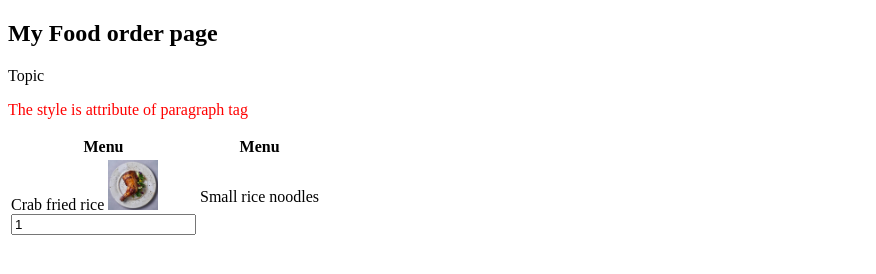
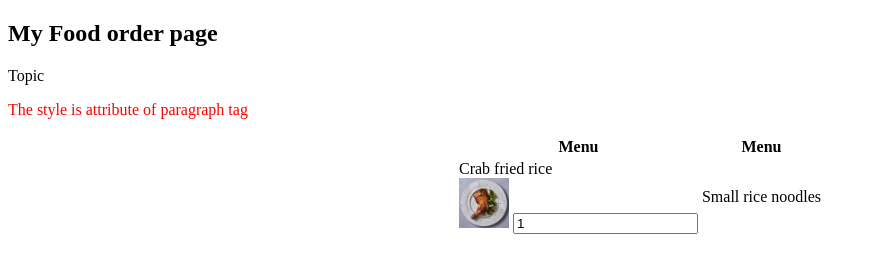
Before and after one commit to akomsowanapsu/foodweb, a plain HTML site: page food_order.html in a window 1280 px wide. Shown: the whole page, without its empty margins (0-876 px from the left). Drawn offline with Linux system fonts and the light colour scheme.

Commit message:
Update food_order.html

```diff
--- a/food_order.html
+++ b/food_order.html
@@ -8,22 +8,20 @@
        <p>Topic</p>
        <p style="color: red">The style is attribute of paragraph tag</p>
 
-<table>
+<table align="center">
   <tr>
     <th>Menu</th>
     <th>Menu</th>
 
   </tr>
   <tr>
-    <td> Crab fried rice
-    <img  src="menu1.jpg" alt="Flowers" width="50" height="50" > <br>
+    <td> Crab fried rice <br>
+    <img  src="menu1.jpg" alt="Flowers" width="50" height="50" >
     <input type="number" id="qty" min="1" value="1" placeholder="Quantity">
     </td>
     <td>Small rice noodles</td>
 
   </tr>
   </table>
-
-
   </body>
 </html>
```
